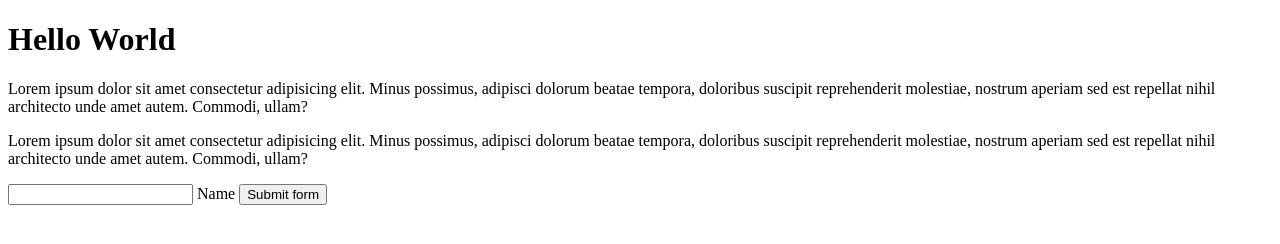
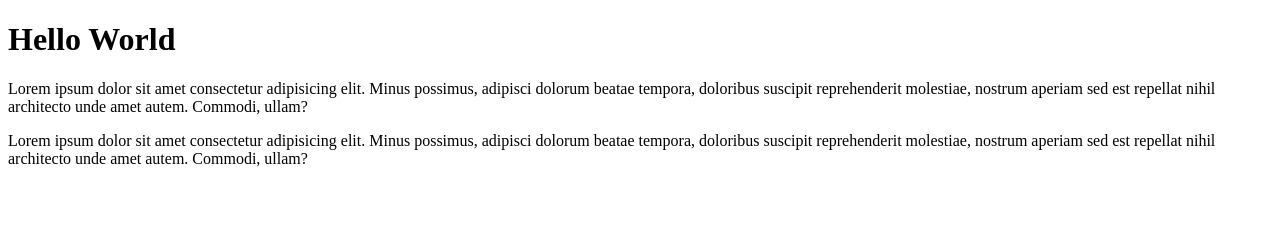
Before and after one commit to SavinaDzhenimova/Branching-Demo, a plain HTML site: page index.html in a window 1280 px wide. Drawn offline with Linux system fonts and the light colour scheme.

Commit message:
Deleted form from index file

```diff
--- a/index.html
+++ b/index.html
@@ -18,12 +18,6 @@
         <p>Lorem ipsum dolor sit amet consectetur adipisicing elit. Minus possimus, adipisci dolorum beatae tempora,
             doloribus suscipit reprehenderit molestiae, nostrum aperiam sed est repellat nihil architecto unde amet
             autem. Commodi, ullam?</p>
-
-        <form action="POST">
-            <input type="text" id="name">
-            <label for="name">Name</label>
-            <button type="submit">Submit form</button>
-        </form>
     </div>
 </body>
 
```
